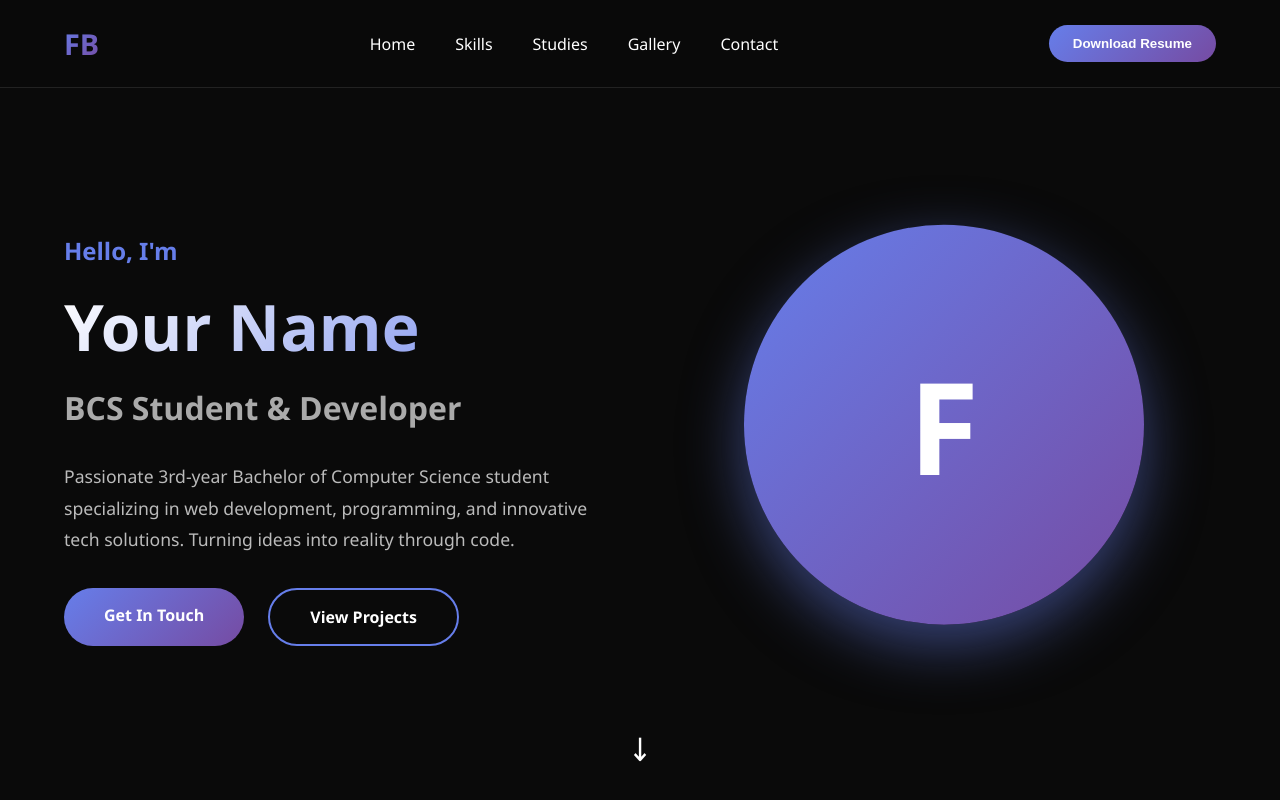
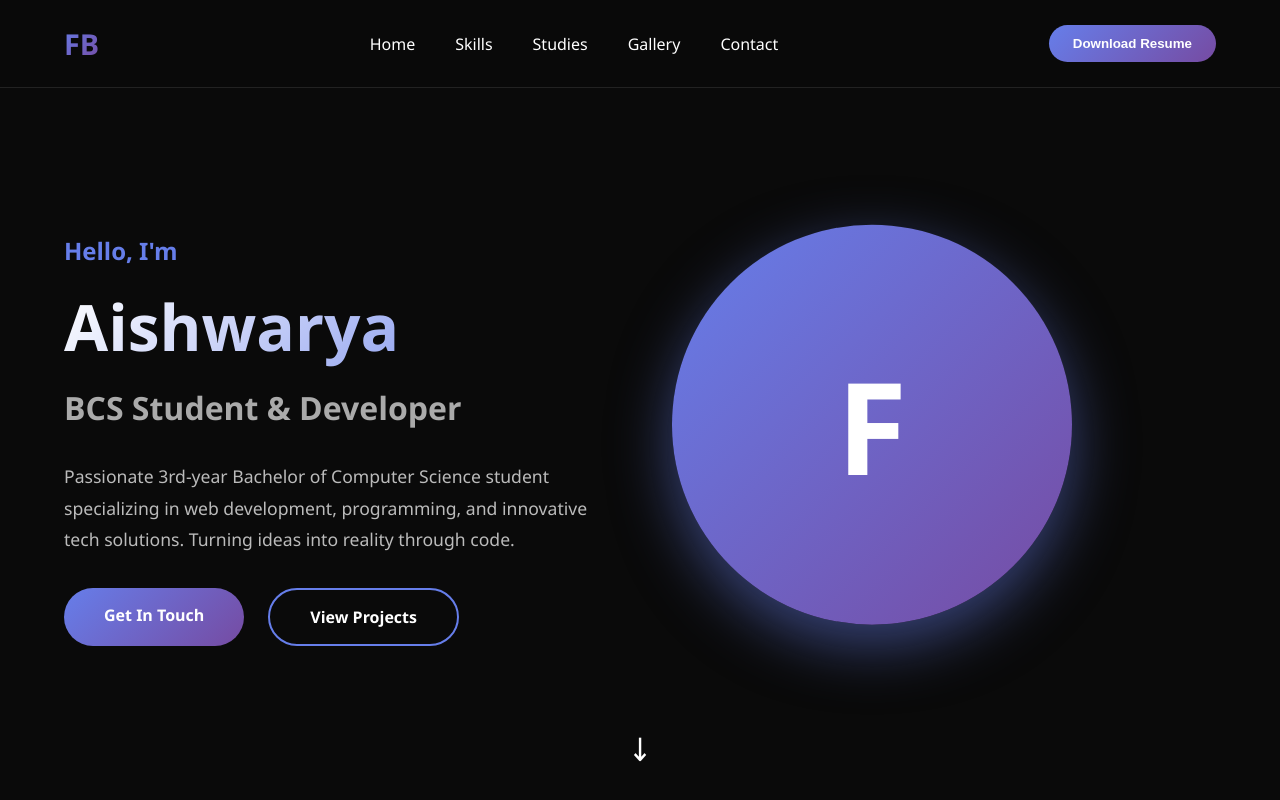
Before and after one commit to aishwaryathorat4/timer02, a plain HTML site: page index.html in a window 1280 px wide. Shown: the top 800 px of the page. Drawn offline with Linux system fonts and the light colour scheme.

Commit message:
my new file

```diff
--- a/index.html
+++ b/index.html
@@ -172,7 +172,7 @@
             box-shadow: 0 15px 30px rgba(102, 126, 234, 0.4);
         }
 
-        .home-image {
+https://github.com/aishwaryathorat4/timer02.git        .home-image {
             position: relative;
             display: flex;
             justify-content: center;
@@ -483,7 +483,7 @@
         <div class="home-content">
             <div class="home-text">
                 <h3>Hello, I'm</h3>
-                <h1>Your Name </h1>
+                <h1>Aishwarya</h1>
                 <h2>BCS Student & Developer</h2>
                 <p>Passionate 3rd-year Bachelor of Computer Science student specializing in web development, programming, and innovative tech solutions. Turning ideas into reality through code.</p>
                 <div class="cta-buttons">
```
